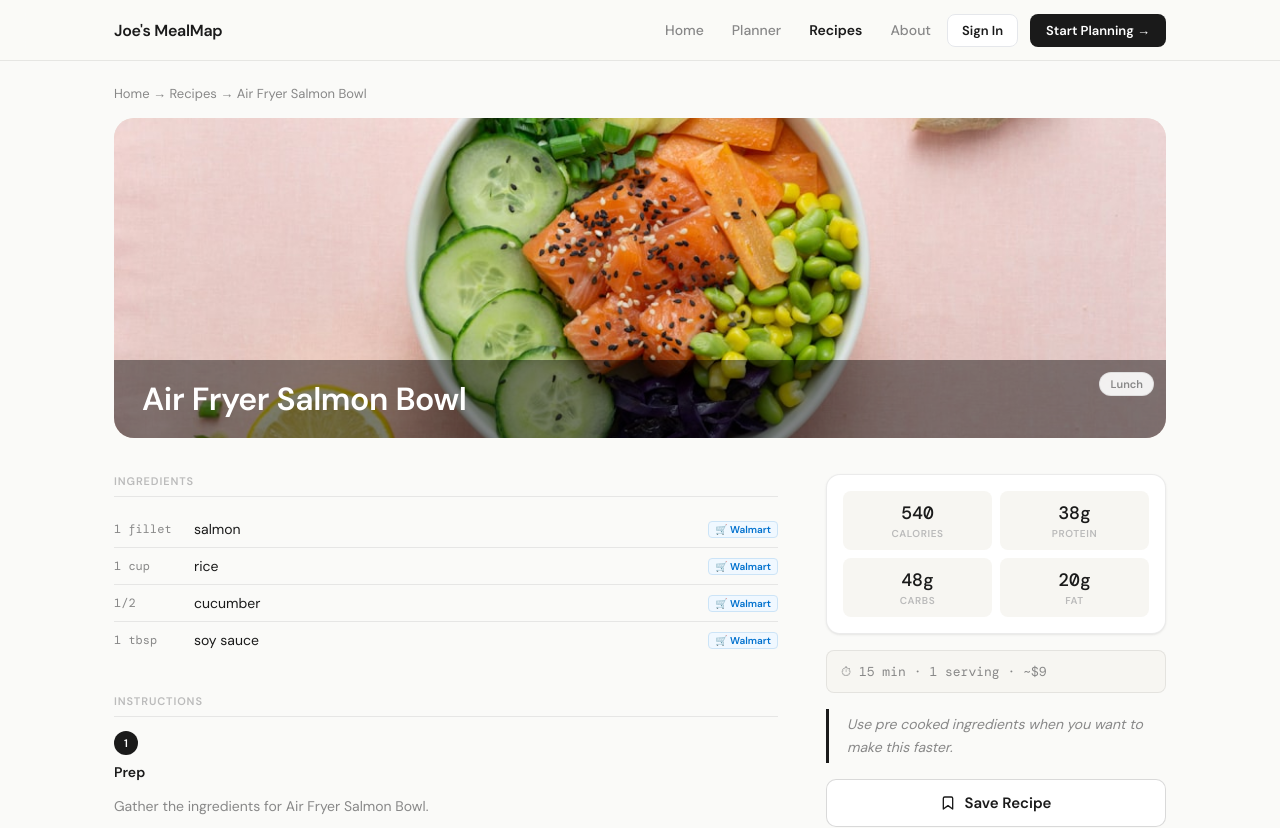
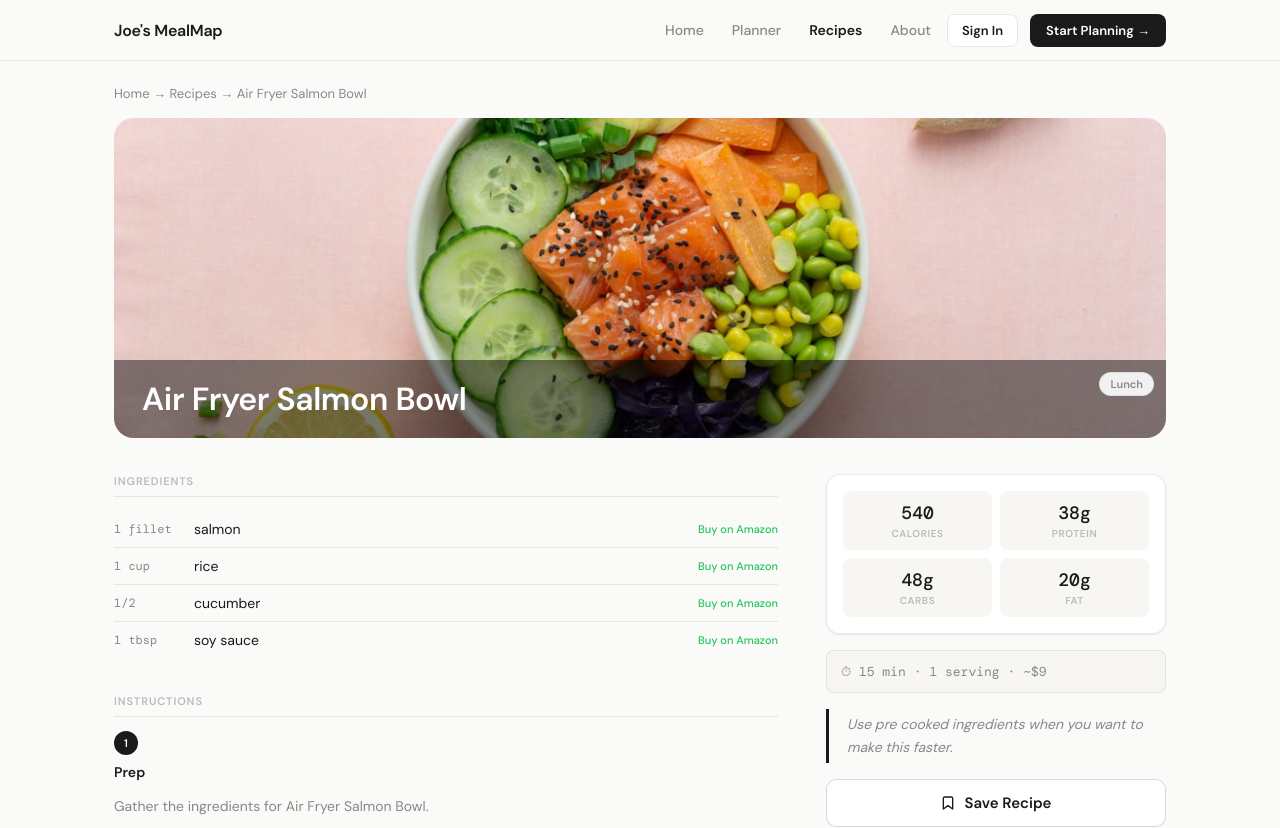
Before and after one commit to joe189/joesmealmap, a Next.js app: page /recipes/air-fryer-salmon-bowl in a window 1280 px wide. Shown: the top 828 px of the page. Built offline with nearby package versions, Linux system fonts and the light colour scheme; no server answers.

Commit message:
Add Amazon affiliate links to recipe pages and planner shopping list

```diff
--- a/app/recipes/[slug]/page.tsx
+++ b/app/recipes/[slug]/page.tsx
@@ -2,6 +2,7 @@ import Link from 'next/link';
 import NavBar from '@/components/NavBar';
 import SaveButton from '@/components/SaveButton';
 import { MEALS } from '@/lib/meals-data';
+import { getAmazonLink } from '@/lib/amazon';
 import { existsSync } from 'fs';
 import { join } from 'path';
 
@@ -207,12 +208,12 @@ export default async function RecipePage({ params }: { params: Promise<{ slug: s
                       <span className="ing-qty">{ing.quantity}</span>
                       <span className="ing-name">{ing.item}</span>
                       <a
-                        href={`https://www.walmart.com/search?q=${encodeURIComponent(ing.item)}`}
-                        className="walmart-link"
+                        href={getAmazonLink(ing.item)}
                         target="_blank"
                         rel="noopener noreferrer"
+                        style={{ fontSize: '11px', color: '#22C55E', textDecoration: 'none', whiteSpace: 'nowrap', marginLeft: '8px', fontWeight: 500 }}
                       >
-                        🛒 Walmart
+                        Buy on Amazon
                       </a>
                     </li>
                   ))}
--- /dev/null
+++ b/lib/amazon.ts
@@ -0,0 +1,4 @@
+export function getAmazonLink(ingredient: string): string {
+  const tag = process.env.AMAZON_TRACKING_ID ?? "joesmealmap-20";
+  return `https://www.amazon.com/s?k=${encodeURIComponent(ingredient)}&tag=${tag}`;
+}
```
Also changed, not shown: components/MealMap.tsx (+4 -3 lines), 1 other file (tests, documents, lock files or other folders).
